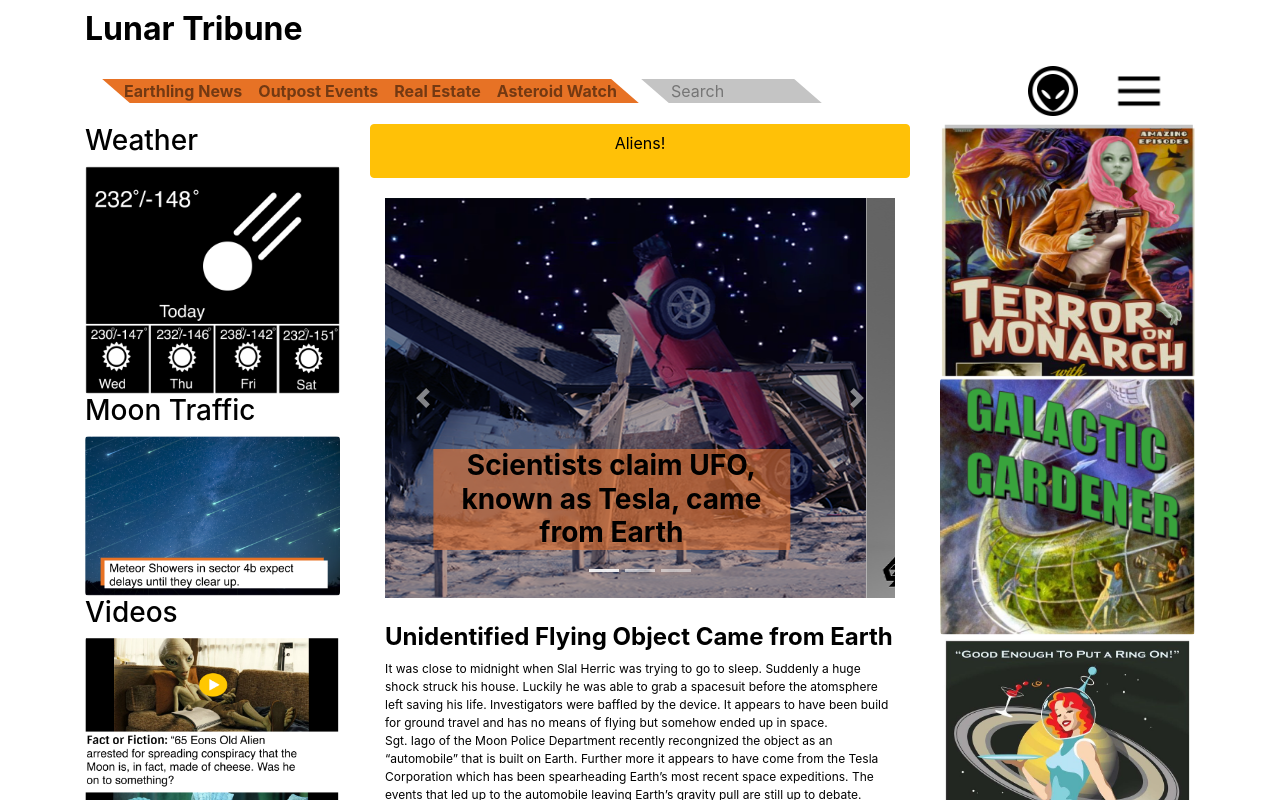
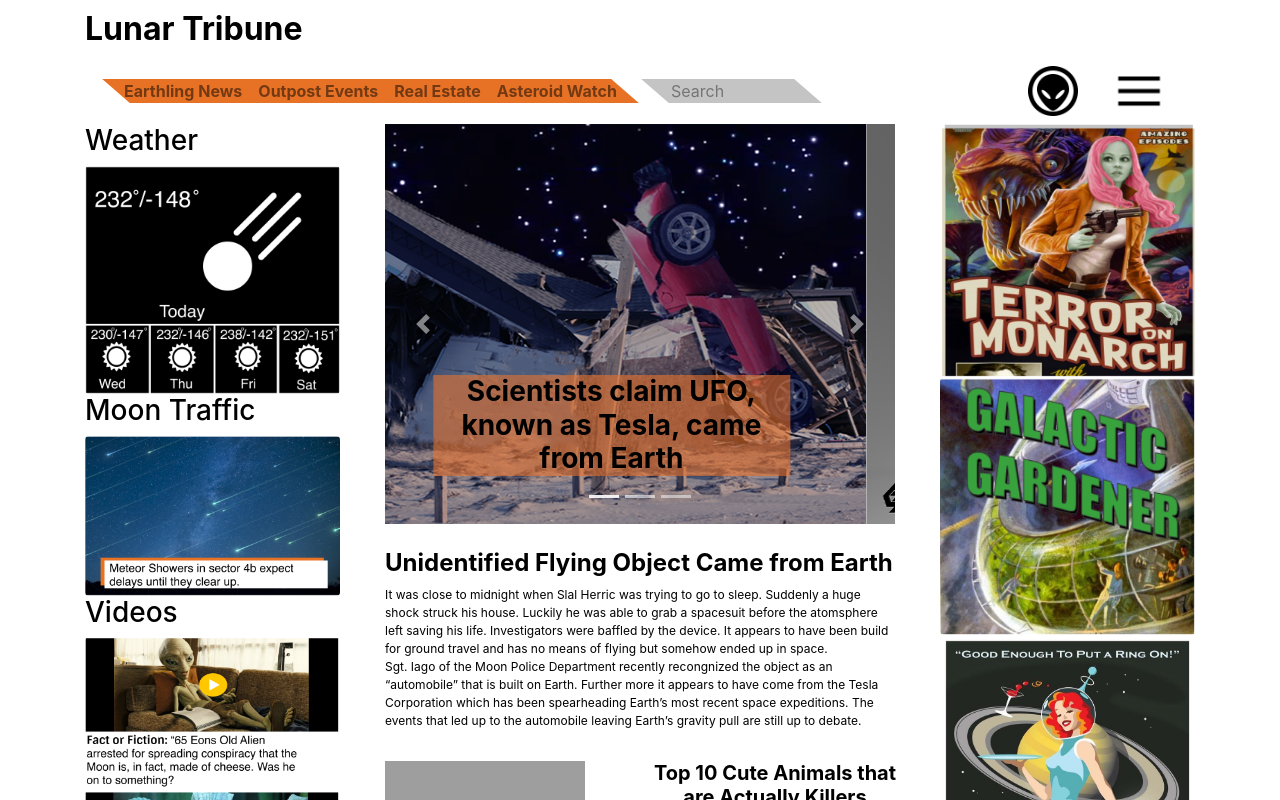
Before and after one commit to weston-bailey/HACK-A-THON, a React (Create React App) app: page / in a window 1280 px wide. Shown: the top 800 px of the page. Built offline with nearby package versions, Linux system fonts and the light colour scheme; grey boxes are pictures that could not be loaded.

Commit message:
remove yellow aliens div

```diff
--- a/src/components/LandingCarousel.js
+++ b/src/components/LandingCarousel.js
@@ -15,13 +15,6 @@
 
     return (
         <div>
-            <div class='container-fluid' >
-                <div className="row title" style={{ marginBottom: "20px" }} >
-                    <div class="col-sm-12 btn btn-warning">
-                        <p>Aliens!</p>
-                    </div>
-                </div>
-            </div>
             <div className='container-fluid' >
             <Carousel>
                 <Carousel.Item style={{'height':"400px"}} >
```
